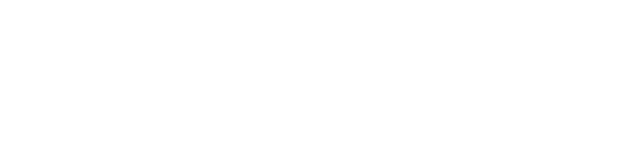
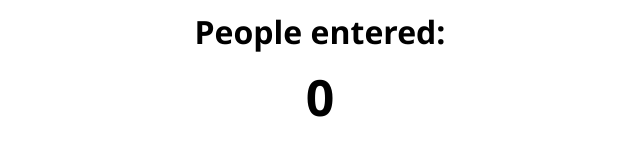
Before and after one commit to rodionsibov/ideal-fiesta, a plain HTML site: page index.html in a window 1280 px wide. Shown: the whole page, without its empty margins (320-960 px from the left). Drawn offline with Linux system fonts and the light colour scheme.

Commit message:
Setting up files

```diff
--- a/app.js
+++ b/app.js
@@ -0,0 +1 @@
+let count = 0
--- a/index.html
+++ b/index.html
@@ -8,6 +8,8 @@
     <title>Passenger counter app</title>
 </head>
 <body>
+    <h1>People entered:</h1>
+    <h2 id="count-el">0</h2>
     <script src="app.js"></script>
 </body>
 </html>
--- a/style.css
+++ b/style.css
@@ -0,0 +1,16 @@
+body {
+    text-align: center;
+    font-family: 'Segoe UI', Tahoma, Geneva, Verdana, sans-serif;
+    font-weight: bold;
+}
+
+h1 {
+    margin-top: 10px;
+    margin-bottom: 10px;
+}
+
+h2 {
+    font-size: 50px;
+    margin-top: 0;
+    margin-bottom: 20px;
+}
```
